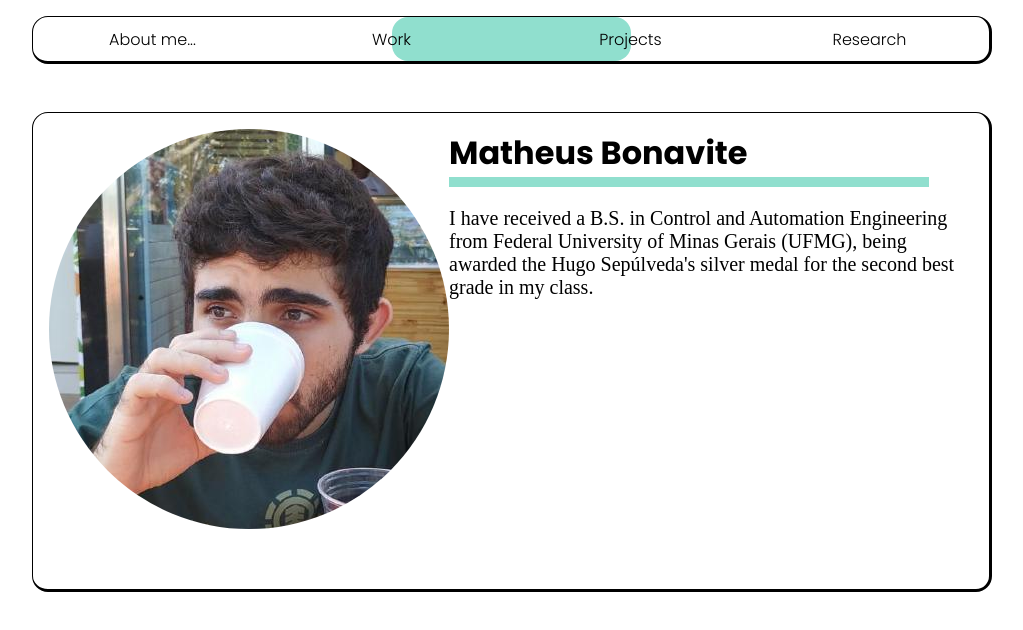
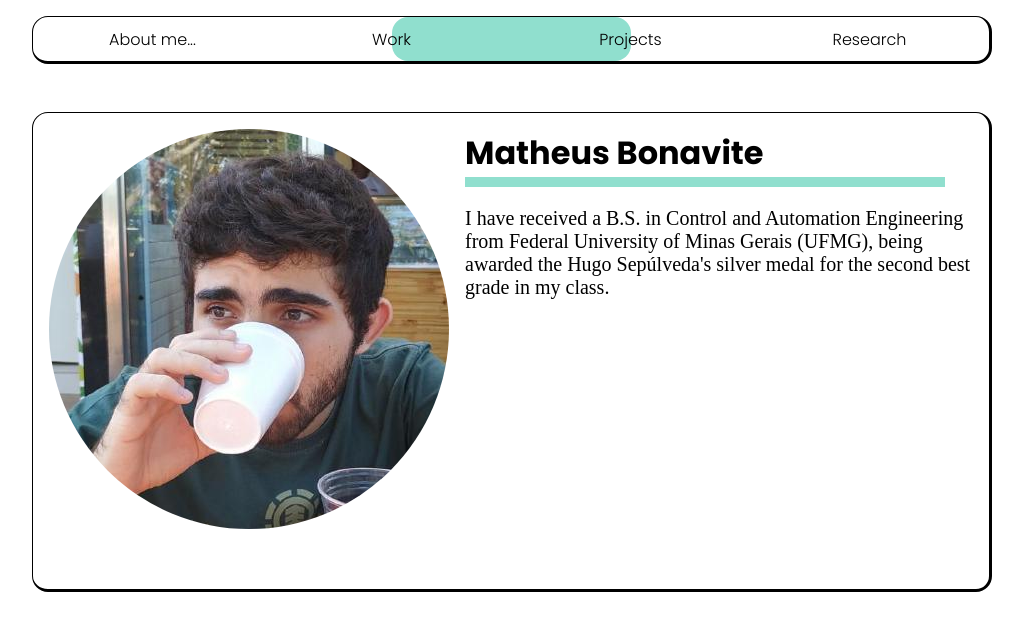
Before and after one commit to MatheusBonavite/Home-Page, a website: page html/index.html in a window 1280 px wide. Shown: the whole page, without its empty margins (128-1151 px from the left). Drawn offline with nearby package versions, Linux system fonts and the light colour scheme.

Commit message:
adding grid gap

```diff
--- a/css/style.css
+++ b/css/style.css
@@ -30,7 +30,7 @@ h1::after {
 	content:'';
 }
 
-@media only screen and (max-width: 1200px){
+@media only screen and (max-width: 1250px){
 	h1::after{
 		width: 100%;
 	}
@@ -119,7 +119,13 @@ p {
 
 	display: grid;
 	grid-template-columns: repeat(3, 1fr);
-	grid-template-rows: repeat(2, 1fr);
+	grid-template-rows: repeat(1, 1fr);
+}
+
+@media only screen and (max-width: 1700px){
+	.about-me-grid{
+		gap: 1em;
+	}
 }
 
 .my-description{
```
